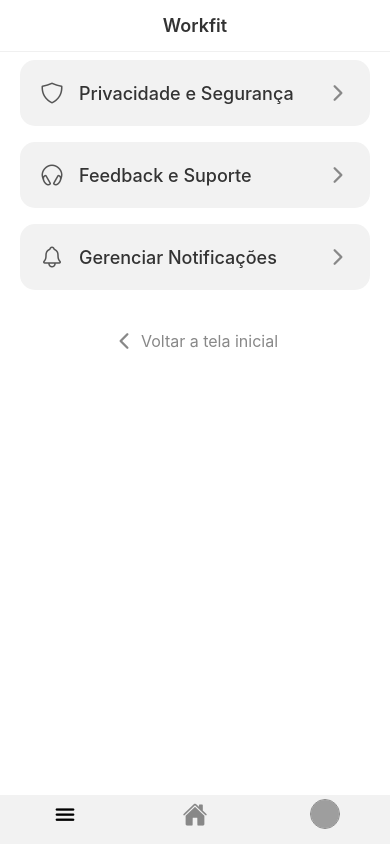
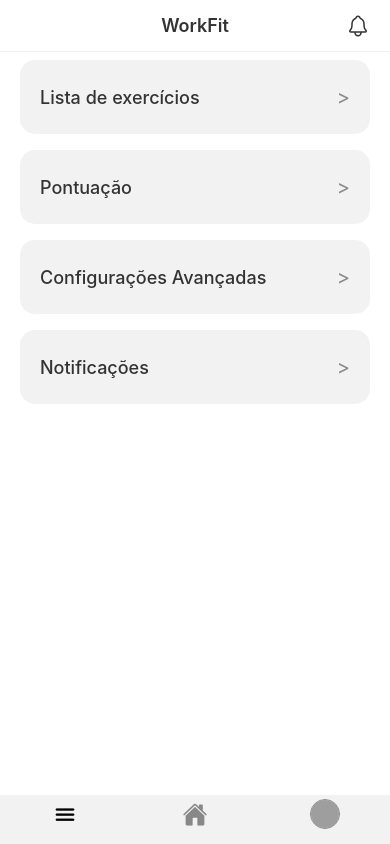
Before and after one commit to Jaogp/WorkFit, a React Native app: screen /MainApp in a window 390 px wide. Built offline with nearby package versions, Linux system fonts and the light colour scheme; grey boxes are pictures that could not be loaded.

Commit message:
Adiciona a tela de rankings e algumas atualizações

```diff
--- a/src/navigation/MainTabNavigator.jsx
+++ b/src/navigation/MainTabNavigator.jsx
@@ -1,16 +1,16 @@
-// src/navigation/MainTabNavigator.js  (você pode criar a pasta "navigation")
+// src/navigation/MainTabNavigator.js
 
 import React from 'react';
 import { createBottomTabNavigator } from '@react-navigation/bottom-tabs';
 import { Image, View, Text } from 'react-native'; // Importamos Image para o ícone do perfil
-import Ionicons from '@expo/vector-icons/Ionicons'; // Pacote de ícones que instalamos
+import Ionicons from '@expo/vector-icons/Ionicons'; // Pacote de ícones
 
-// Importe a tela de Menu
+// Importe as tela
+import HomeScreen from '../screens/HomeScreen';
 import MenuScreen from '../screens/MenuScreen';
-import SettingsScreen from '../screens/SettingsScreen';
 import ProfileScreen from '../screens/ProfileScreen';
 
-// --- Telas de Exemplo (depois você pode criar os arquivos delas) ---
+// --- Telas de Exemplo
 const PlaceholderScreen = ({ route }) => (
   <View style={{ flex: 1, justifyContent: 'center', alignItems: 'center' }}>
     <Text>Tela: {route.name}</Text>
@@ -23,6 +23,7 @@
 const MainTabNavigator = () => {
   return (
     <Tab.Navigator
+    initialRouteName="Menu"
       screenOptions={{
         headerShown: false, // Oculta o cabeçalho padrão do Tab Navigator
         tabBarShowLabel: false, // Oculta o texto abaixo dos ícones
@@ -35,8 +36,8 @@
       }}
     >
       <Tab.Screen
-        name="Settings" // Mude o nome para algo mais descritivo como "Settings"
-        component={SettingsScreen} // 2. Substitua o componente de placeholder
+        name="Menu"
+        component={MenuScreen}
         options={{
           tabBarIcon: ({ color, size }) => (
             <Ionicons name="menu" size={size} color={color} />
@@ -45,7 +46,7 @@
       />
       <Tab.Screen
         name="Home"
-        component={MenuScreen} // Nossa tela principal
+        component={HomeScreen}
         options={{
           tabBarIcon: ({ color, size }) => (
             <Ionicons name="home" size={size} color={color} />
@@ -53,8 +54,8 @@
         }}
       />
       <Tab.Screen
-        name="ProfileTab" // Renomeei para evitar conflitos, mas pode manter "Profile"
-        component={ProfileScreen} // 2. Aponte a aba para a ProfileScreen real
+        name="ProfileTab"
+        component={ProfileScreen}
         options={{
           tabBarIcon: ({ color }) => (
             <Image
--- a/src/screens/ForgotPasswordScreen.jsx
+++ b/src/screens/ForgotPasswordScreen.jsx
@@ -25,7 +25,7 @@
     // Lógica de redefinição de senha (simulação)
     console.log('Solicitação de redefinição para o e-mail:', email);
 
-    // Mensagem de confirmação genérica por segurança
+    // Mensagem de confirmação
     Alert.alert(
       'Verifique seu E-mail',
       'Se uma conta com este e-mail existir, um link para redefinição de senha foi enviado.'
--- /dev/null
+++ b/src/screens/HomeScreen.jsx
@@ -0,0 +1,79 @@
+// src/screens/HomeScreen.js
+
+import React from 'react';
+import {
+  View,
+  Text,
+  StyleSheet,
+  TouchableOpacity,
+  StatusBar,
+} from 'react-native';
+import Ionicons from '@expo/vector-icons/Ionicons';
+import { SafeAreaView } from 'react-native-safe-area-context';
+
+const HomeScreen = ({ navigation }) => {
+  return (
+    <SafeAreaView style={styles.container}>
+      <StatusBar barStyle="dark-content" />
+
+      {/* Cabeçalho  */}
+      <View style={styles.header}>
+        <Text style={styles.headerTitle}>Workfit</Text>
+        <TouchableOpacity
+          style={styles.notificationButton}
+          onPress={() => navigation.getParent().navigate('Notifications')}
+        >
+          <Ionicons name="notifications-outline" size={24} color="#333" />
+        </TouchableOpacity>
+      </View>
+
+      {/* Conteúdo Vazio */}
+      <View style={styles.content}>
+        <Text style={styles.placeholderText}>Tela Home</Text>
+        <Text style={styles.placeholderSubText}>O conteúdo principal do app virá aqui.</Text>
+      </View>
+    </SafeAreaView>
+  );
+};
+
+const styles = StyleSheet.create({
+  container: {
+    flex: 1,
+    backgroundColor: '#fff',
+  },
+  header: {
+    flexDirection: 'row',
+    justifyContent: 'center',
+    alignItems: 'center',
+    paddingVertical: 15,
+    borderBottomWidth: 1,
+    borderBottomColor: '#f0f0f0',
+    position: 'relative',
+  },
+  headerTitle: {
+    fontSize: 18,
+    fontWeight: '600',
+    color: '#333',
+  },
+  notificationButton: {
+    position: 'absolute',
+    right: 20,
+  },
+  content: {
+    flex: 1,
+    justifyContent: 'center',
+    alignItems: 'center',
+  },
+  placeholderText: {
+    fontSize: 22,
+    fontWeight: 'bold',
+    color: '#333',
+  },
+  placeholderSubText: {
+    fontSize: 16,
+    color: '#aaa',
+    marginTop: 8,
+  },
+});
+
+export default HomeScreen;
--- a/src/screens/MenuScreen.jsx
+++ b/src/screens/MenuScreen.jsx
@@ -8,10 +8,12 @@
   StyleSheet,
   ScrollView,
   StatusBar,
+  Alert,
 } from 'react-native';
+import Ionicons from '@expo/vector-icons/Ionicons';
 import { SafeAreaView } from 'react-native-safe-area-context';
 
-// Componente reutilizável para cada item do menu
+// Componente reutilizável para cada item de menu
 const MenuItem = ({ title, onPress }) => {
   return (
     <TouchableOpacity style={styles.menuItem} onPress={onPress}>
@@ -26,21 +28,26 @@
     <SafeAreaView style={styles.container}>
       <StatusBar barStyle="dark-content" />
 
-      {/* 1. Cabeçalho */}
-      <View style={styles.header}>
-        <Text style={styles.headerTitle}>Workfit</Text>
+   {/* Cabeçalho */}
+       <View style={styles.header}>
+        <Text style={styles.headerTitle}>WorkFit</Text>
+
+        {/* Ícone de notificação adicionado aqui */}
+        <TouchableOpacity
+          style={styles.notificationButton}
+          onPress={() => navigation.getParent().navigate('Notifications')}
+        >
+          <Ionicons name="notifications-outline" size={24} color="#333" />
+        </TouchableOpacity>
       </View>
 
-      {/* 2. Lista de Opções */}
+      {/* Lista de Opções */}
       <ScrollView>
-        <MenuItem title="Treinos" onPress={() => Alert.alert('Navegar', 'Indo para Treinos...')} />
         <MenuItem title="Lista de exercícios" onPress={() => Alert.alert('Navegar', 'Indo para Lista de exercícios...')} />
-        <MenuItem title="Pontuação" onPress={() => Alert.alert('Navegar', 'Indo para Pontuação...')} />
-        <MenuItem title="Configurações" onPress={() => Alert.alert('Navegar', 'Indo para Configurações...')} />
-        <MenuItem title="Notificações" onPress={() => Alert.alert('Navegar', 'Indo para Notificações...')} />
+        <MenuItem title="Pontuação" onPress={() => navigation.getParent().navigate('Ranking')} />
+        <MenuItem title="Configurações Avançadas" onPress={() => alert('Esta é uma futura tela de configurações avançadas')} />
+        <MenuItem title="Notificações" onPress={() => navigation.getParent().navigate('Notifications')} />
       </ScrollView>
-
-      {/* A Tab Bar (barra de navegação inferior) será adicionada depois */}
     </SafeAreaView>
   );
 };
@@ -48,21 +55,30 @@
 const styles = StyleSheet.create({
   container: {
     flex: 1,
-    backgroundColor: '#fff', // Fundo branco
+    backgroundColor: '#fff',
   },
-  header: {
+header: {
+    flexDirection: 'row', // Adicione esta linha
+    justifyContent: 'center', // Adicione esta linha
+    alignItems: 'center',
     paddingVertical: 15,
     borderBottomWidth: 1,
     borderBottomColor: '#f0f0f0',
-    alignItems: 'center',
+    position: 'relative', // Adicione esta linha para o posicionamento absoluto funcionar
   },
   headerTitle: {
     fontSize: 18,
     fontWeight: '600',
     color: '#333',
   },
+
+  // Adicione este novo estilo
+  notificationButton: {
+    position: 'absolute',
+    right: 20, // Define a distância da direita
+  },
   menuItem: {
-    backgroundColor: '#f2f2f2', // Cinza claro
+    backgroundColor: '#f2f2f2',
     paddingHorizontal: 20,
     paddingVertical: 25,
     borderRadius: 15,
--- /dev/null
+++ b/src/screens/RankingScreen.jsx
@@ -0,0 +1,122 @@
+// src/screens/RankingScreen.js
+
+import React from 'react';
+import {
+  View,
+  Text,
+  StyleSheet,
+  FlatList,
+  Image,
+  StatusBar,
+  TouchableOpacity,
+} from 'react-native';
+import Ionicons from '@expo/vector-icons/Ionicons';
+import { SafeAreaView } from 'react-native-safe-area-context';
+
+// Dados Fictícios
+const rankingData = [
+  { id: '1', rank: 1, name: 'Leonardo M.', score: 25, avatar: 'https://i.imgur.com/gAYa2z3.png' },
+  { id: '2', rank: 2, name: 'Maria D. Rodrigues', score: 22, avatar: 'https://i.imgur.com/gAYa2z3.png' },
+  { id: '3', rank: 3, name: 'Helen A. Gomes', score: 16, avatar: 'https://i.imgur.com/gAYa2z3.png' },
+  { id: '4', rank: 4, name: 'João P. Silva', score: 15, avatar: 'https://i.imgur.com/gAYa2z3.png' },
+  { id: '5', rank: 5, name: 'Junior Lopes', score: 13, avatar: 'https://i.imgur.com/gAYa2z3.png' },
+  { id: '6', rank: 6, name: 'Jorge M. Costa', score: 10, avatar: 'https://i.imgur.com/gAYa2z3.png' },
+];
+
+// Componente para a estrela
+const RankIcon = ({ rank }) => {
+  if (rank > 3) {
+    return <View style={styles.starPlaceholder} />; // Espaço vazio para alinhar
+  }
+
+  const iconName = 'star';
+  let iconColor = '#a0a0a0'; // Prata por padrão
+  if (rank === 1) iconColor = '#FFD700'; // Ouro
+  if (rank === 3) iconColor = '#CD7F32'; // Bronze
+
+  return <Ionicons name={iconName} size={32} color={iconColor} style={styles.starIcon} />;
+};
+
+// Componente para cada item da lista
+const RankingItem = ({ item }) => (
+  <View style={styles.itemContainer}>
+    <RankIcon rank={item.rank} />
+    <View style={styles.card}>
+      <Image source={{ uri: item.avatar }} style={styles.avatar} />
+      <View style={styles.userInfo}>
+        <Text style={styles.rankText}>{item.rank}º</Text>
+        <Text style={styles.nameText}>{item.name}</Text>
+      </View>
+    </View>
+    <View style={styles.scoreContainer}>
+      <Text style={styles.scoreNumber}>{item.score}</Text>
+      <Text style={styles.scoreText}>Pontos</Text>
+    </View>
+  </View>
+);
+
+const RankingScreen = ({ navigation }) => {
+  return (
+    <SafeAreaView style={styles.container}>
+      <StatusBar barStyle="dark-content" />
+      <View style={styles.header}>
+        <TouchableOpacity
+    style={styles.backButton}
+    onPress={() => navigation.goBack()}
+  >
+    <Ionicons name="chevron-back-outline" size={28} color="#333" />
+  </TouchableOpacity>
+        <Text style={styles.headerTitle}>Pontuação</Text>
+      </View>
+      <Text style={styles.subHeader}>Ranking</Text>
+      <FlatList
+        data={rankingData}
+        renderItem={({ item }) => <RankingItem item={item} />}
+        keyExtractor={(item) => item.id}
+        contentContainerStyle={styles.listContainer}
+      />
+    </SafeAreaView>
+  );
+};
+
+const styles = StyleSheet.create({
+    container: { flex: 1, backgroundColor: '#fff' },
+   header: {
+    paddingVertical: 15,
+    alignItems: 'center',
+    justifyContent: 'center',
+    flexDirection: 'row',
+    position: 'relative', // Para o botão de voltar//
+     },
+     backButton: {
+        position: 'absolute',
+        left: 20, // Distância da borda esquerda
+    },
+
+    headerTitle: { fontSize: 20, fontWeight: 'bold' },
+    subHeader: { fontSize: 22, fontWeight: 'bold', marginLeft: 20, marginTop: 10, marginBottom: 10 },
+    listContainer: { paddingHorizontal: 20 },
+    itemContainer: { flexDirection: 'row', alignItems: 'center', marginVertical: 10 },
+    starPlaceholder: { width: 40 },
+    starIcon: { width: 40, textAlign: 'center' },
+    card: {
+        flex: 1,
+        flexDirection: 'row',
+        alignItems: 'center',
+        backgroundColor: '#fff',
+        borderRadius: 12,
+        borderWidth: 1,
+        borderColor: '#e0e0e0',
+        padding: 15,
+        marginHorizontal: 10,
+    },
+    avatar: { width: 45, height: 45, borderRadius: 22.5, marginRight: 15 },
+    userInfo: { justifyContent: 'center' },
+    rankText: { fontSize: 16, fontWeight: 'bold' },
+    nameText: { fontSize: 16, color: '#555' },
+    scoreContainer: { alignItems: 'center', width: 60 },
+    scoreNumber: { fontSize: 18, fontWeight: 'bold' },
+    scoreText: { fontSize: 14, color: '#555' },
+});
+
+export default RankingScreen;
--- a/src/screens/SettingsScreen.jsx
+++ /dev/null
@@ -1,124 +0,0 @@
-// src/screens/SettingsScreen.js
-
-import React from 'react';
-import {
-  View,
-  Text,
-  TouchableOpacity,
-  StyleSheet,
-  ScrollView,
-  StatusBar,
-} from 'react-native';
-import Ionicons from '@expo/vector-icons/Ionicons';
-import { SafeAreaView } from 'react-native-safe-area-context';
-
-// Componente reutilizável para cada item de configuração
-const SettingsItem = ({ iconName, title, onPress }) => {
-  return (
-    <TouchableOpacity style={styles.menuItem} onPress={onPress}>
-      <View style={styles.itemContent}>
-        <Ionicons name={iconName} size={24} color="#555" style={styles.itemIcon} />
-        <Text style={styles.menuItemText}>{title}</Text>
-      </View>
-      <Ionicons name="chevron-forward-outline" size={24} color="#888" />
-    </TouchableOpacity>
-  );
-};
-
-const SettingsScreen = ({ navigation }) => {
-  return (
-    <SafeAreaView style={styles.container}>
-      <StatusBar barStyle="dark-content" />
-
-         {/* 1. Cabeçalho */}
-          <View style={styles.header}>
-            <Text style={styles.headerTitle}>Workfit</Text>
-         </View>
-
-      {/* Lista de Opções */}
-      <ScrollView>
-
-        <SettingsItem
-          title="Privacidade e Segurança"
-          iconName="shield-outline"
-          onPress={() => alert('Navegar para Privacidade e Segurança')}
-        />
-        <SettingsItem
-          title="Feedback e Suporte"
-          iconName="headset-outline"
-          onPress={() => alert('Navegar para Feedback e Suporte')}
-        />
-        <SettingsItem
-          title="Gerenciar Notificações"
-          iconName="notifications-outline"
-         onPress={() => navigation.getParent().navigate('Notifications')}
-        />
-
-        {/* Botão de voltar */}
-        <TouchableOpacity style={styles.backButton} onPress={() => navigation.navigate('Home')}>
-          <Ionicons name="chevron-back-outline" size={24} color="#888" />
-          <Text style={styles.backButtonText}>Voltar a tela inicial</Text>
-        </TouchableOpacity>
-      </ScrollView>
-    </SafeAreaView>
-  );
-};
-
-const styles = StyleSheet.create({
-  container: {
-    flex: 1,
-    backgroundColor: '#fff',
-  },
-   header: {
-    paddingVertical: 15,
-    borderBottomWidth: 1,
-    borderBottomColor: '#f0f0f0',
-    alignItems: 'center',
-  },
-  headerTitle: {
-    fontSize: 18,
-    fontWeight: '600',
-    color: '#333',
-  },
-  headerIcons: {
-    flexDirection: 'row',
-  },
-  bellIcon: {
-    marginRight: 15,
-  },
-  menuItem: {
-    backgroundColor: '#f2f2f2',
-    padding: 20,
-    borderRadius: 15,
-    marginHorizontal: 20,
-    marginVertical: 8,
-    flexDirection: 'row',
-    justifyContent: 'space-between',
-    alignItems: 'center',
-  },
-  itemContent: {
-    flexDirection: 'row',
-    alignItems: 'center',
-  },
-  itemIcon: {
-    marginRight: 15,
-  },
-  menuItemText: {
-    fontSize: 18,
-    fontWeight: '500',
-    color: '#333',
-  },
-  backButton: {
-    flexDirection: 'row',
-    alignItems: 'center',
-    justifyContent: 'center',
-    marginTop: 30,
-  },
-  backButtonText: {
-    fontSize: 16,
-    color: '#888',
-    marginLeft: 5,
-  },
-});
-
-export default SettingsScreen;
```
Also changed, not shown: App.jsx (+12 -8 lines).
